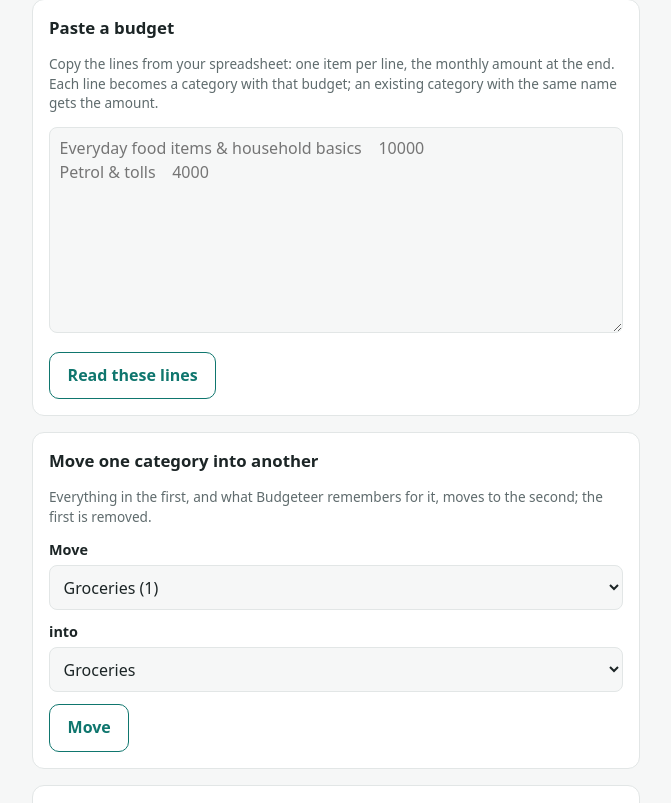
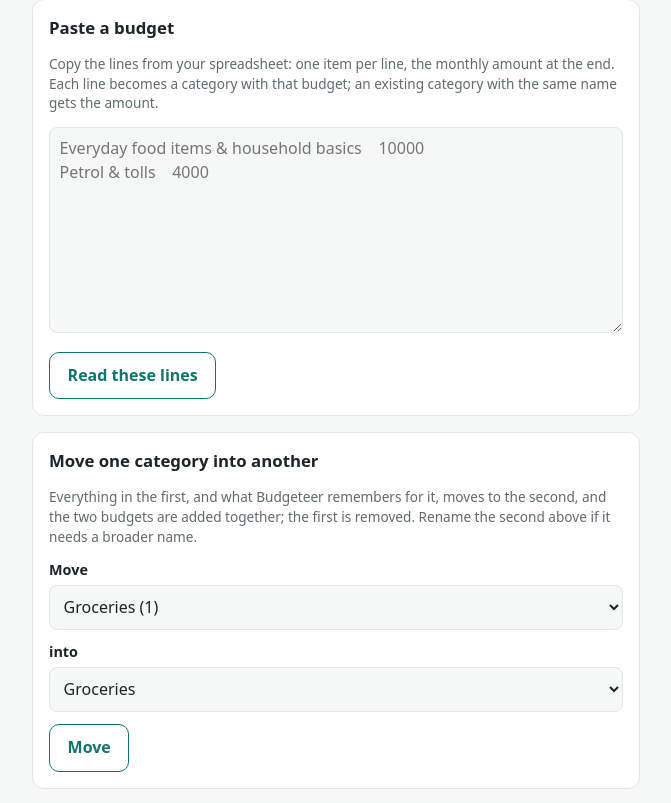
Before and after one commit to DawiePieterse/budgeteer-app, a Laravel app: page /budget in a window 1280 px wide. Shown: the part 2725-3528 px from the top of the page, without its empty margins (304-975 px from the left). Run offline with Laravel 12, Linux system fonts and the light colour scheme; a user stored in the database is signed in; data comes from the database, SQL or seed files in the repository; tables that the repository leaves empty hold one stand-in row (values such as "Sample post").

Commit message:
Add budgets together when moving one category into another
Combining budget lines keeps the monthly total the same.

Co-Authored-By: Claude Opus 5.5 <noreply@anthropic.com>
Claude-Session: https://claude.ai/code/session_01BU3cmuDMqjdzDpU2qxKXsv

```diff
--- a/app/Http/Controllers/BudgetController.php
+++ b/app/Http/Controllers/BudgetController.php
@@ -9,6 +9,7 @@ use App\Models\Project;
 use App\Models\Transaction;
 use App\Services\BudgetList;
 use App\Services\BudgetPeriod;
+use App\Statements\Money;
 use Carbon\CarbonImmutable;
 use Illuminate\Http\RedirectResponse;
 use Illuminate\Http\Request;
@@ -137,13 +138,14 @@ class BudgetController extends Controller
             if ($kindKey !== null) {
                 Merchant::updateOrCreate(['key' => $kindKey], ['category_id' => $into->id]);
             }
-            if ($into->budget_cents === null && $from->budget_cents !== null) {
-                $into->update(['budget_cents' => $from->budget_cents]);
+            // The two budgets add up, so combining lines keeps the same total.
+            if ($from->budget_cents !== null) {
+                $into->update(['budget_cents' => (int) $into->budget_cents + $from->budget_cents]);
             }
             $from->delete();
         });
 
-        return back()->with('status', "\"{$from->name}\" is now part of \"{$into->name}\".");
+        return back()->with('status', "\"{$from->name}\" is now part of \"{$into->name}\"".($into->budget_cents !== null ? ', budget '.Money::format($into->budget_cents).'.' : '.'));
     }
 
     /** Removes categories that have no budget, no transactions and no remembered merchants. */
--- a/resources/views/budget.blade.php
+++ b/resources/views/budget.blade.php
@@ -71,7 +71,7 @@
     <form method="POST" action="{{ route('budget.merge') }}" class="card">
         @csrf
         <h2>Move one category into another</h2>
-        <p class="muted small">Everything in the first, and what Budgeteer remembers for it, moves to the second; the first is removed.</p>
+        <p class="muted small">Everything in the first, and what Budgeteer remembers for it, moves to the second, and the two budgets are added together; the first is removed. Rename the second above if it needs a broader name.</p>
         <label for="from">Move</label>
         <select name="from" id="from" required>
             @foreach ($categories as $category)
```
Also changed, not shown: tests/Feature/BudgetTest.php (+3 -1 lines).
